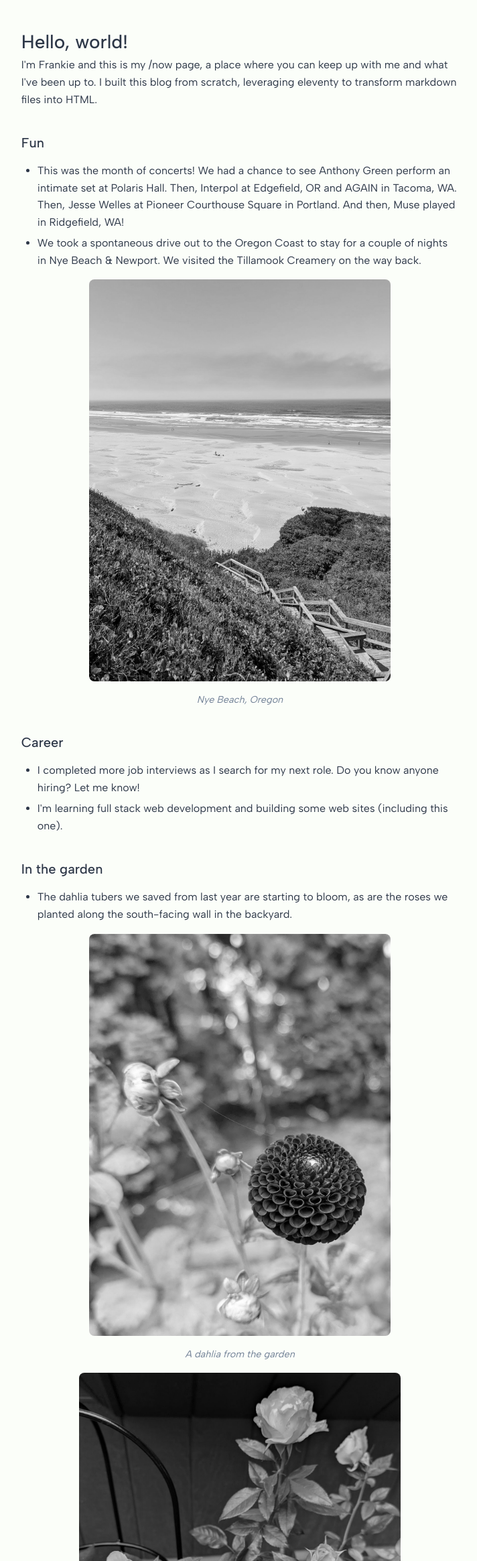
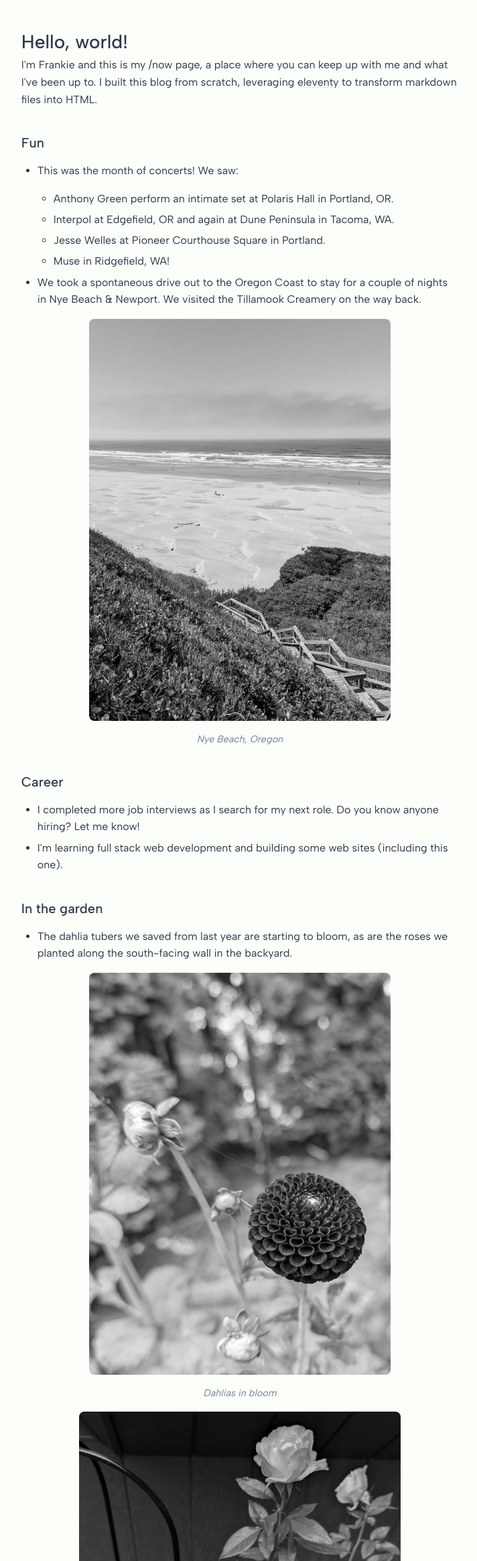
Before and after one commit to costa-frankie/personal-website, an Eleventy site: page src/blogs/now/posts/2026-08.md in a window 1280 px wide. Shown: the part 230-2560 px from the top of the page at 67% size, without its empty margins (282-994 px from the left). Built offline with nearby package versions, Linux system fonts and the light colour scheme; Eleventy itself is replaced by a stand-in of ours; files that its build step writes are made by us from their sources; files whose address does not match are found by name.

Commit message:
Update /now August post

```diff
--- a/src/blogs/now/posts/2026-08.md
+++ b/src/blogs/now/posts/2026-08.md
@@ -3,10 +3,15 @@ title: August 2026
 date: 2026-08-25
 ---
 # Hello, world!
-I'm Frankie and this is my /now page, a place where you can keep up with me and what I've been up to. I built this blog from scratch, leveraging eleventy to transform markdown files into HTML.
+I'm Frankie and this is my /now page, a place where you can keep up with me and what I've been up to. I built this blog from scratch, leveraging <a href ="https://www.11ty.dev/" target="_blank" rel="noopener noreferrer">eleventy</a> to transform markdown files into HTML.
 
 ## Fun
-- This was the month of concerts! We had a chance to see Anthony Green perform an intimate set at Polaris Hall. Then, Interpol at Edgefield, OR and AGAIN in Tacoma, WA.  Then, Jesse Welles at Pioneer Courthouse Square in Portland. And then, Muse played in Ridgefield, WA!
+- This was the month of concerts! We saw:
+    - Anthony Green perform an intimate set at Polaris Hall in Portland, OR.
+    - Interpol at Edgefield, OR and again at Dune Peninsula in Tacoma, WA.
+    - Jesse Welles at Pioneer Courthouse Square in Portland.
+    - Muse in Ridgefield, WA!
+
 - We took a spontaneous drive out to the Oregon Coast to stay for a couple of nights in Nye Beach & Newport. We visited the Tillamook Creamery on the way back.
 
 ![Stairway down to Nye Beach, Oregon Coast](../images/20260820_nye-beach.jpg)
@@ -22,7 +27,7 @@ I'm Frankie and this is my /now page, a place where you can keep up with me and
 
 ![Dark dahlia bloom](../images/20260809-dahlias.jpg)
 
-<p class="caption"><em>A dahlia from the garden</em></p>
+<p class="caption"><em>Dahlias in bloom</em></p>
 
 ![Roses in bloom](../images/20260728-roses.jpg)
 
@@ -32,9 +37,14 @@ I'm Frankie and this is my /now page, a place where you can keep up with me and
 
 ![Tomato haul](../images/20260825-tomatoes.jpg)
 
-<p class="caption"><em>Some Sun Golds and San Marzanos</em></p>
+<p class="caption"><em>Today's tomato haul</em></p>
 
-- I ate my first toothache plant flower of the season. I'm not sure why I do this to myself.
+- I ate my first toothache plant flower (Spilanthes oleracea / Acmella oleracea) of the season. It gives your mouth a tingly and numbing sensation. I'm still not sure why I grow these things. Here is a photo I snapped of one of the flowers while holding a loupe magnifier to my phone lens.
+
+![Toothache plant at 30x or 60x zoom](../images/20260827-toothache-plant.jpg)
+
+<p class="caption"><em>Toothache plant</em></p>
+
 - The cucumber teepee I crafted from tree branches has somehow not yet collapsed under the weight of several massive cucumbers.
 
 ![Huge cucumber](../images/20260824_cucumbers.jpg)
```
Also changed, not shown: src/blogs/now/images/20260827-toothache-plant.jpg (added).
